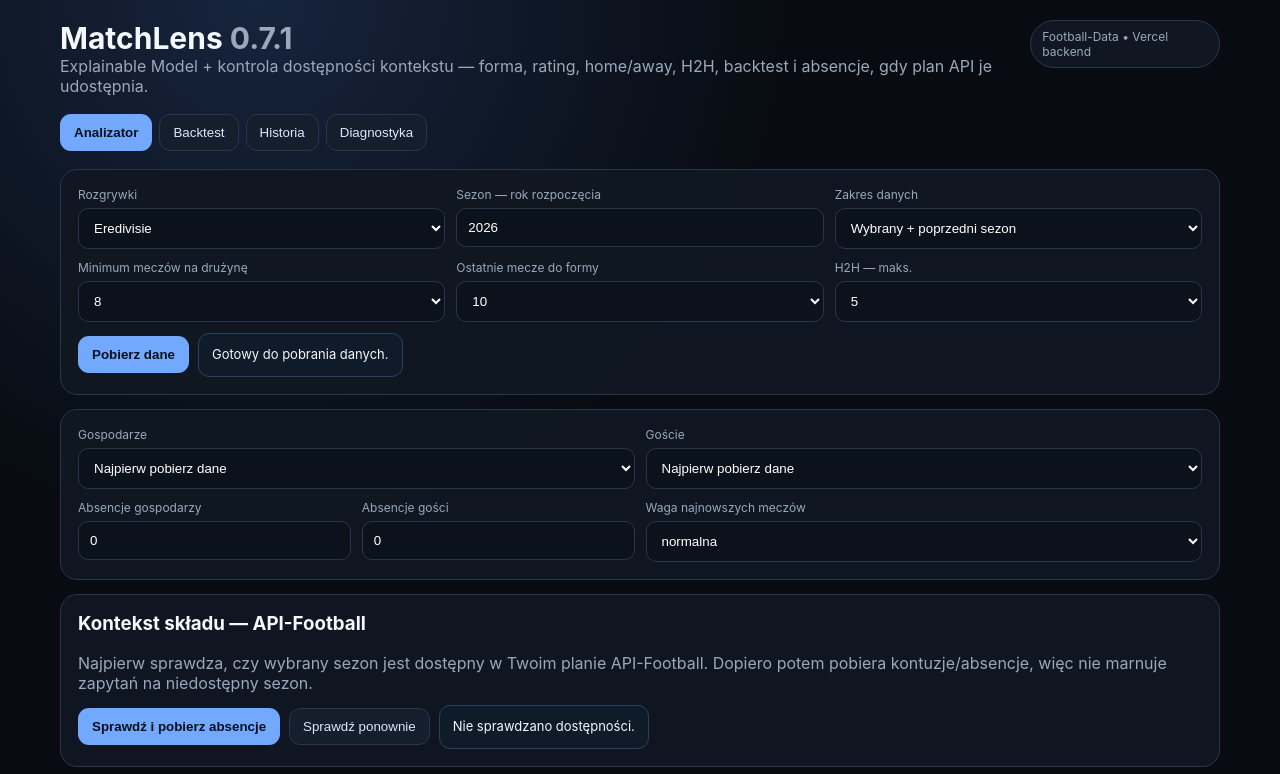
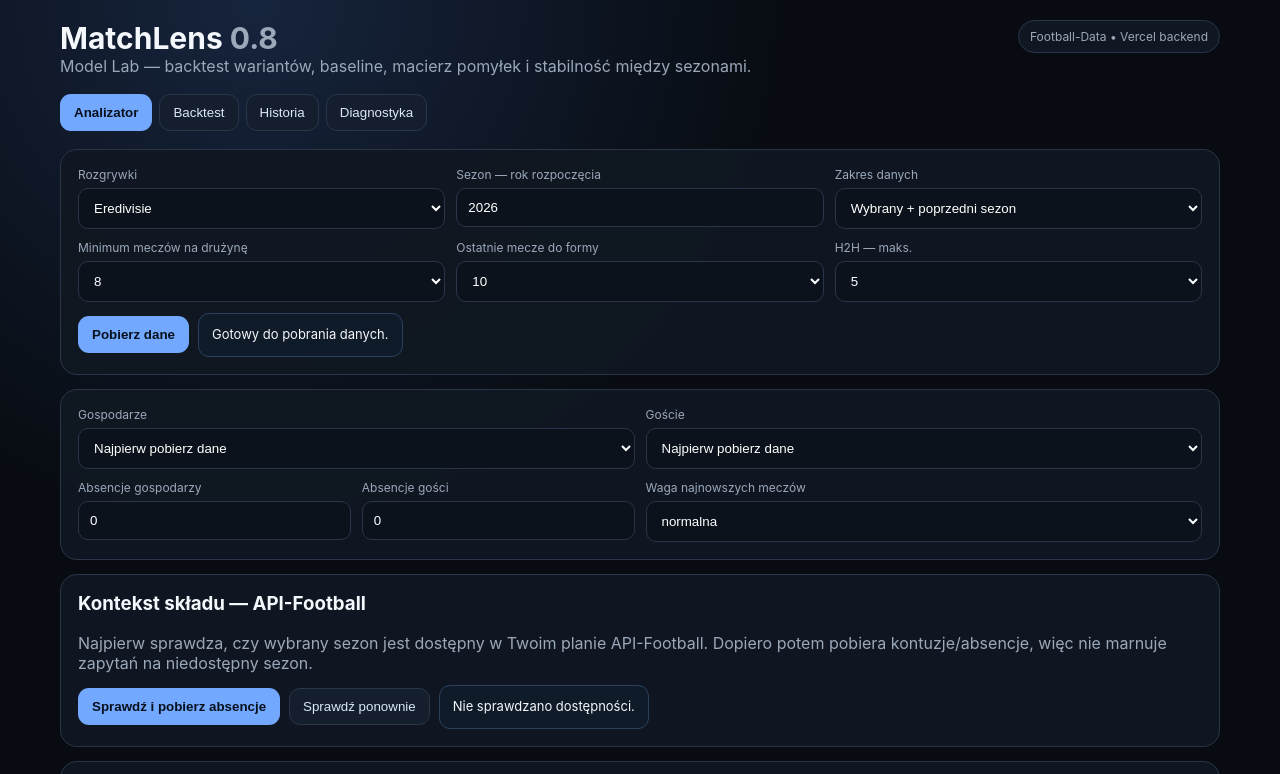
Before and after one commit to pawelcepak/matchlens, a website: page v06.html in a window 1280 px wide. Shown: the top 774 px of the page. Drawn offline with Linux system fonts and the light colour scheme.

Commit message:
Load MatchLens 0.8 model laboratory

```diff
--- a/v06.html
+++ b/v06.html
@@ -4,26 +4,26 @@
 <meta charset="utf-8">
 <meta name="viewport" content="width=device-width,initial-scale=1">
 <meta name="theme-color" content="#0a0f17">
-<title>MatchLens 0.7</title>
+<title>MatchLens 0.8</title>
 <style>html,body{margin:0;background:#080c12;color:#fff;font-family:system-ui,sans-serif}.boot{min-height:100vh;display:grid;place-items:center;color:#9ba8ba}</style>
 </head>
-<body><div class="boot">Ładowanie MatchLens 0.7…</div>
+<body><div class="boot">Ładowanie MatchLens 0.8…</div>
 <script>
 (async()=>{
   try{
-    const r=await fetch('/index.html?base=07',{cache:'no-store'});
+    const r=await fetch('/index.html?base=08',{cache:'no-store'});
     if(!r.ok) throw new Error('HTTP '+r.status);
     let html=await r.text();
     html=html
-      .replace('<title>MatchLens 0.5</title>','<title>MatchLens 0.7</title>')
-      .replace('MatchLens <span class="muted">0.5</span>','MatchLens <span class="muted">0.7</span>')
-      .replace('Advanced Model — ważona forma, rating siły ligi, home/away, H2H i porównanie z rynkiem.','Explainable Model + kontekst składu — forma, rating, home/away, H2H, backtest i absencje z API-Football.')
-      .replace('</body>','<script src="/v06.js?v=0604"><\/script><script src="/v07.js?v=0701"><\/script></body>');
+      .replace('<title>MatchLens 0.5</title>','<title>MatchLens 0.8</title>')
+      .replace('MatchLens <span class="muted">0.5</span>','MatchLens <span class="muted">0.8</span>')
+      .replace('Advanced Model — ważona forma, rating siły ligi, home/away, H2H i porównanie z rynkiem.','Model Lab — backtest wariantów, baseline, macierz pomyłek i stabilność między sezonami.')
+      .replace('</body>','<script src="/v06.js?v=0604"><\/script><script src="/v07.js?v=0711"><\/script><script src="/v08.js?v=0801"><\/script></body>');
     document.open();
     document.write(html);
     document.close();
   }catch(e){
-    document.body.innerHTML='<div class="boot">Nie udało się uruchomić MatchLens 0.7: '+String(e.message||e)+'</div>';
+    document.body.innerHTML='<div class="boot">Nie udało się uruchomić MatchLens 0.8: '+String(e.message||e)+'</div>';
   }
 })();
 </script>
```
